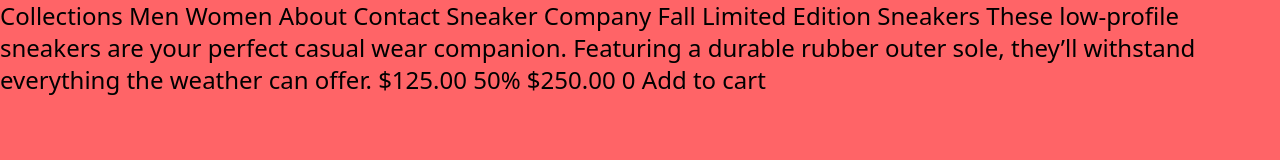
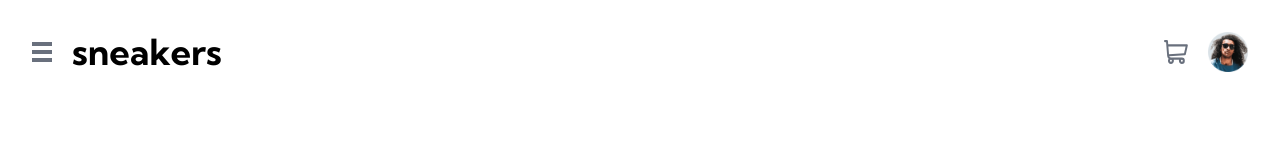
Before and after one commit to mugisha12john/E-commerce-product-page-js, a website: page index.html in a window 1280 px wide. Drawn offline with Linux system fonts and the light colour scheme.

Commit message:
feat: add fonts and make all navbar look as exptected

```diff
--- a/index.html
+++ b/index.html
@@ -12,13 +12,31 @@
       href="./images/favicon-32x32.png"
     />
     <link rel="stylesheet" href="/src/output.css" />
-
-    <title>Frontend Mentor | E-commerce product page</title>
+    <link rel="preconnect" href="https://fonts.googleapis.com" />
+    <link rel="preconnect" href="https://fonts.gstatic.com" crossorigin />
+    <link
+      href="https://fonts.googleapis.com/css2?family=Kumbh+Sans:wght,YOPQ@100..900,300&display=swap"
+      rel="stylesheet"
+    />
+    <title>E-commerce product page</title>
   </head>
-  <body class="bg-red-400 text-2xl">
-    Collections Men Women About Contact Sneaker Company Fall Limited Edition
-    Sneakers These low-profile sneakers are your perfect casual wear companion.
-    Featuring a durable rubber outer sole, they’ll withstand everything the
-    weather can offer. $125.00 50% $250.00 0 Add to cart
+  <body class="m-0 p-0">
+    <main>
+      <!-- navbar -->
+      <div class="m-4 p-4 flex justify-between">
+        <div class="flex justify-center items-center gap-5">
+          <img src="images/icon-menu.svg" class="size-5" alt="menu icons" />
+          <h3 class="text-4xl font-display font-bold">sneakers</h3>
+        </div>
+        <div class="flex justify-center items-center gap-5">
+          <img src="images/icon-cart.svg" class="size-6" alt="icon-cart" />
+          <img
+            src="images/image-avatar.png"
+            class="size-10"
+            alt="profile image"
+          />
+        </div>
+      </div>
+    </main>
   </body>
 </html>
--- a/src/input.css
+++ b/src/input.css
@@ -1 +1,4 @@
 @import "tailwindcss";
+@theme {
+  --font-display: "Kumbh Sans", "sans-serif";
+}
```
Also changed, not shown: src/output.css.
